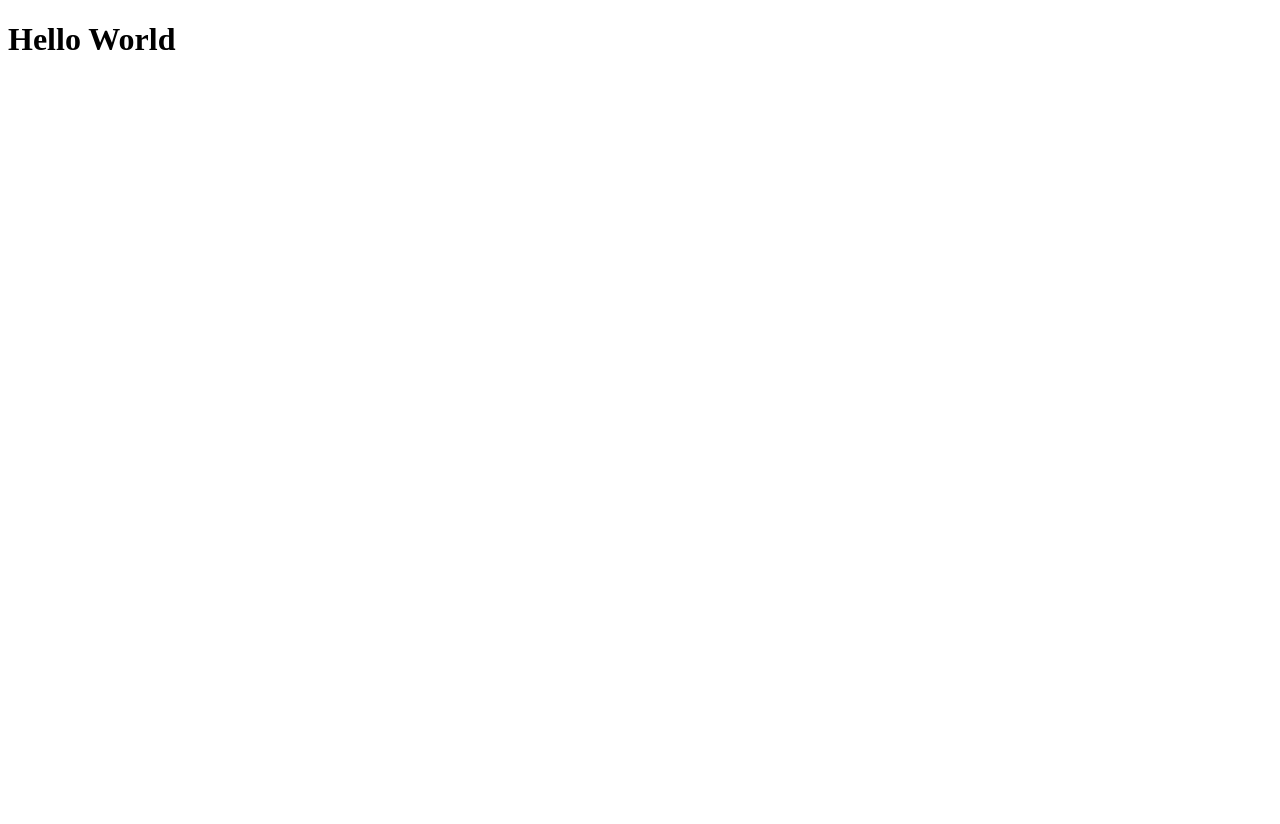
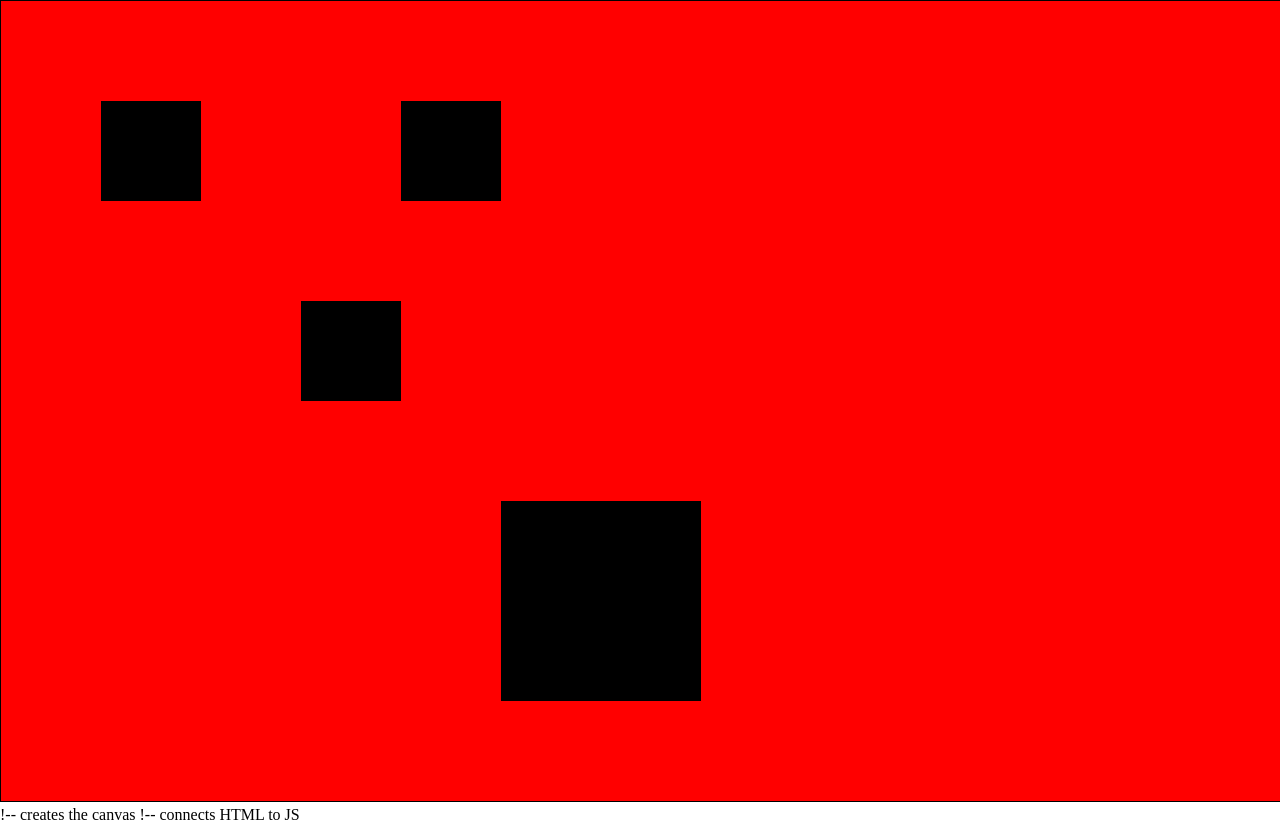
Before and after one commit to BotrTex/GDS111-Jharrison, a plain HTML site: page index.html in a window 1280 px wide. Before the commit the page ends 800 px from the top, so only its background shows below. Drawn offline with Linux system fonts and the light colour scheme.

Commit message:
Canvas.js

```diff
--- /dev/null
+++ b/canvas.js
@@ -0,0 +1,9 @@
+console.log('I am inside Canvas.js'); //communicates with HTML and JS for Canvas
+var canvas = document.querySelector('canvas'); //defines Canvas
+canvas.width = window.innerWidth; //sets Canvas Width
+canvas.height = window.innerHeight;
+var c = canvas.getContext('2d');
+c.fillRect(100, 100, 100, 100); // creating rectangles
+c.fillRect(400, 100, 100, 100);
+c.fillRect(300, 300, 100, 100);
+c.fillRect(500, 500, 200, 200);
--- a/index.html
+++ b/index.html
@@ -5,8 +5,19 @@
     <meta http-equiv="X-UA-Compatible" content="IE=edge">
     <meta name="viewport" content="width=device-width, initial-scale=1.0">
     <title>Document</title>
+    <style type=""text/css">
+    canvas {
+        border: 1px solid black;
+        background: red;
+    }
+
+    body {
+        margin: 0;
+    }
+  </style>
 </head>
 <body>
-    <h1>Hello World</h1>
+    <canvas></canvas> !-- creates the canvas
+    <script src="canvas.js"></script> !-- connects HTML to JS
 </body>
 </html>
```
